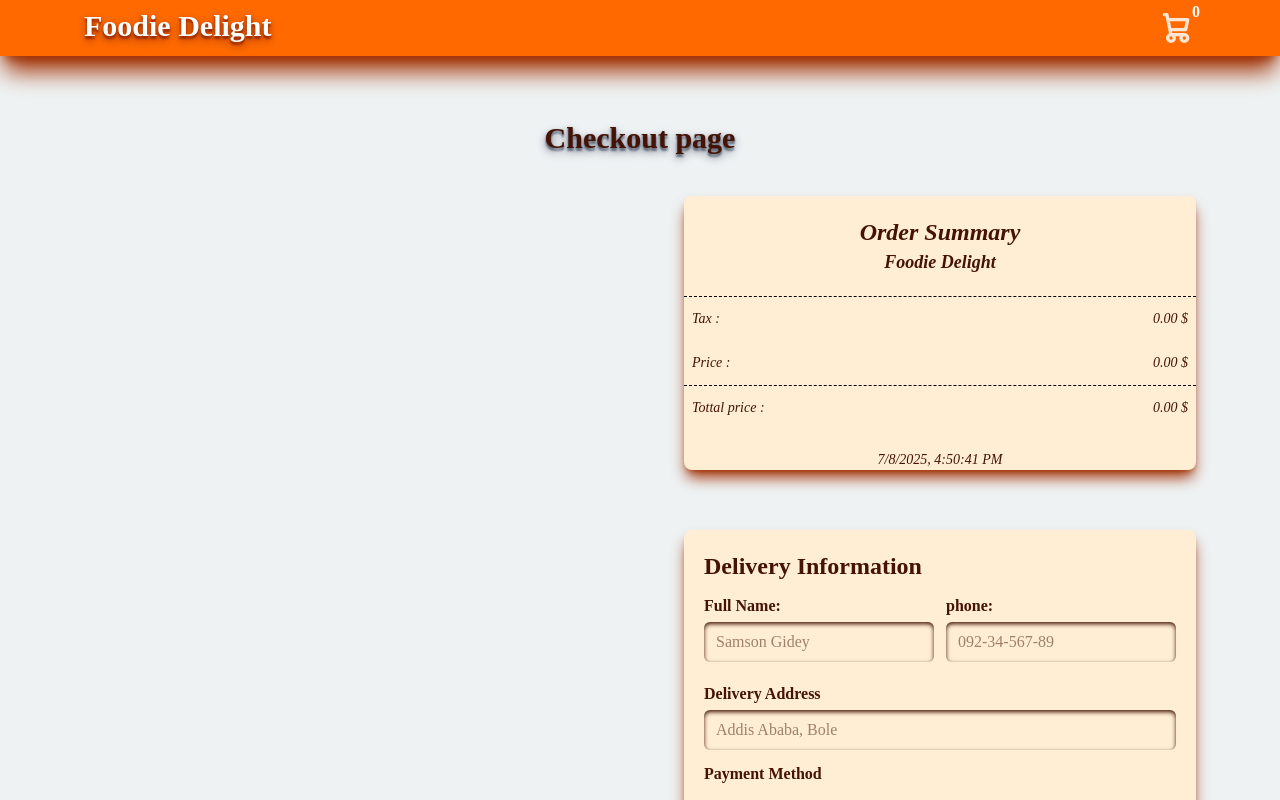
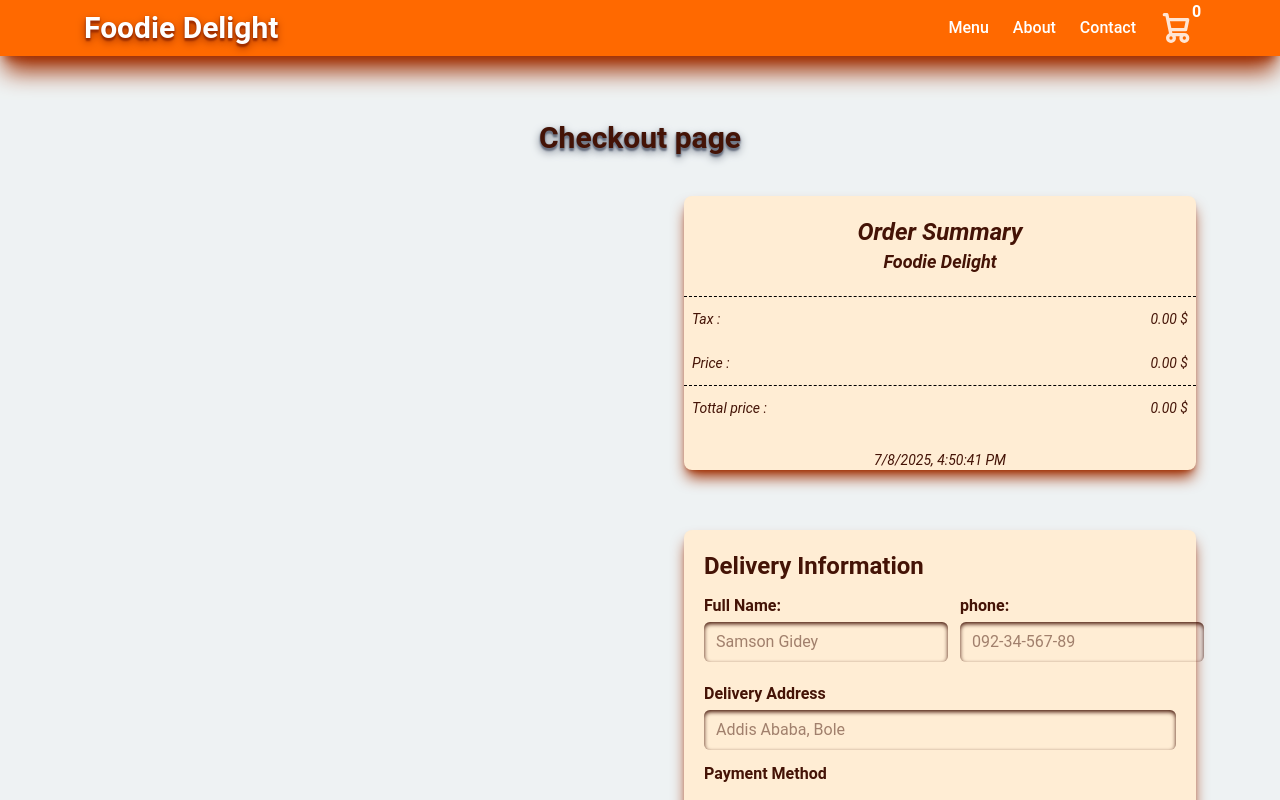
Before and after one commit to smile679/Foodie-Delight, a React (Vite) app: page /cart in a window 1280 px wide. Shown: the top 800 px of the page. Built offline with nearby package versions, Linux system fonts and the light colour scheme.

Commit message:
Refactor Header component and enhance navigation functionality; update Home component data fetching logic; modify CSS for font and styling improvements.

```diff
--- a/src/Components/Header.jsx
+++ b/src/Components/Header.jsx
@@ -1,27 +1,88 @@
-import { useNavigate } from 'react-router-dom';
-import { useUserContext } from '../Context/Context';
+import { useNavigate, useLocation } from "react-router-dom";
+import { Link as ScrollLink } from "react-scroll";
+import { useUserContext } from "../Context/Context";
 
-const Header = ()=>{
+const NAV_ITEMS = [
+  { label: "Menu", target: "menu" },
+  { label: "About", target: "about" },
+  { label: "Contact", target: "contact" },
+];
+
+const Header = () => {
   const { cart } = useUserContext();
-  const navigate = useNavigate()
+  const navigate = useNavigate();
+  const location = useLocation();
 
-  function enterCart(){
-     navigate('/cart')
+  function enterCart() {
+    navigate("/cart");
   }
 
-  return <header className='w-full fixed top-0 left-0 z-100 bg-orange-500 py-2 shadow-orange-800 shadow-xl'>
-          <div className='max-w-6xl mx-auto flex justify-between'>
-            <h2 className='ml-5 text-shadow-orange-800 text-shadow-lg cursor-pointer' onClick={()=>navigate('/')}>Foodie Delight</h2>
-            <div className='relative mr-5 hover:scale-120 cursor-pointer' onClick={enterCart}>
-              <svg className="w-10 h-10 text-white animate-pulse" aria-hidden="true" xmlns="http://www.w3.org/2000/svg" width="24" height="24" fill="none" viewBox="0 0 24 24">
-              <path stroke="currentColor" stroke-linecap="round" stroke-linejoin="round" stroke-width="2" d="M5 4h1.5L9 16m0 0h8m-8 0a2 2 0 1 0 0 4 2 2 0 0 0 0-4Zm8 0a2 2 0 1 0 0 4 2 2 0 0 0 0-4Zm-8.5-3h9.25L19 7H7.312"/>
-              </svg>
-              <div className='absolute -top-2 -right-3 font-semibold text-white w-4 h-4 rounded-full'>
-               {cart.length}
-              </div>
+  function handleNavClick(target) {
+    if (location.pathname !== "/") {
+      // navigate home, then scroll once it's mounted
+      navigate("/", { state: { scrollTo: target } });
+    }
+    // if already on '/', ScrollLink handles the scroll itself
+  }
+
+  return (
+    <header className="w-full fixed top-0 left-0 z-100 bg-orange-500 py-2 shadow-orange-800 shadow-xl">
+      <div className="max-w-6xl mx-auto flex justify-between items-center">
+        <h2
+          className="ml-5 text-shadow-orange-800 text-shadow-lg cursor-pointer"
+          onClick={() => navigate("/")}
+        >
+          Foodie Delight
+        </h2>
+
+        <div className="flex items-center gap-5">
+          <nav className="hidden md:flex gap-6 text-white font-medium">
+            {NAV_ITEMS.map((item) => (
+              <ScrollLink
+                key={item.target}
+                to={item.target}
+                smooth={true}
+                duration={500}
+                offset={-70}
+                spy={true}
+                activeClass="text-orange-900"
+                className="cursor-pointer hover:scale-105 transition"
+                onClick={() => handleNavClick(item.target)}
+              >
+                {item.label}
+              </ScrollLink>
+            ))}
+          </nav>
+
+          <div
+            className="relative mr-5 hover:scale-120 cursor-pointer"
+            onClick={enterCart}
+          >
+            <svg
+              className="w-10 h-10 text-white animate-pulse"
+              aria-hidden="true"
+              xmlns="http://www.w3.org/2000/svg"
+              width="24"
+              height="24"
+              fill="none"
+              viewBox="0 0 24 24"
+            >
+              <path
+                stroke="currentColor"
+                strokeLinecap="round"
+                strokeLinejoin="round"
+                strokeWidth="2"
+                d="M5 4h1.5L9 16m0 0h8m-8 0a2 2 0 1 0 0 4 2 2 0 0 0 0-4Zm8 0a2 2 0 1 0 0 4 2 2 0 0 0 0-4Zm-8.5-3h9.25L19 7H7.312"
+              />
+            </svg>
+            <div className="absolute -top-2 -right-3 font-semibold text-white w-4 h-4 rounded-full">
+              {cart.length}
             </div>
           </div>
-  </header>
-}
+        </div>
+      </div>
+    </header>
+  );
+};
 
 export default Header;
--- a/src/Components/Home.jsx
+++ b/src/Components/Home.jsx
@@ -14,32 +14,33 @@ const Home =()=>{
 
  const [debauncedQuery] = useDebounce(query,600);
 
+
+   useEffect(()=>{
     async function fetchData() {
       const API_KEY = import.meta.env.VITE_API_KEY;
       const URL = "https://api.spoonacular.com/recipes/complexSearch";
       setIsLoading(true);
-      try{
-        const res = await fetch(`${URL}?apiKey=${API_KEY}&query=${debauncedQuery}`);
-        const data =await res.json();
+      try {
+        const res = await fetch(
+          `${URL}?apiKey=${API_KEY}&query=${debauncedQuery}`,
+        );
+        const data = await res.json();
         if (data.results?.length) {
           setFood(data.results);
-            setError('');
+          setError("");
           // console.log(data.results);
           // console.log(debauncedQuery)
         } else {
           setFood([]);
-            setError('No results found.');
+          setError("No results found.");
         }
-
-      } catch(err){
-        console.error(err)
-        setError("Something went wrong while fetching data.")
+      } catch (err) {
+        console.error(err);
+        setError("Something went wrong while fetching data.");
       } finally {
-        setIsLoading(false)
+        setIsLoading(false);
       }
-
     }
-   useEffect(()=>{
       fetchData();
    },[ debauncedQuery ])
 
--- a/src/index.css
+++ b/src/index.css
@@ -3,11 +3,12 @@
 @import url('https://fonts.googleapis.com/css2?family=Poppins:ital,wght@0,100;0,200;0,300;0,400;0,500;0,600;0,700;0,800;0,900;1,100;1,200;1,300;1,400;1,500;1,600;1,700;1,800;1,900&display=swap');
 @import url('https://fonts.googleapis.com/css2?family=Dancing+Script:wght@400..700&display=swap');
 
+@import url('https://fonts.googleapis.com/css2?family=Roboto:ital,wght@0,100..900;1,100..900&display=swap');
+
 @theme {
   --color-primary: #030014;
   --color-secondary: #8399a2;
-
-  --font-Poppins: 'Poppins', serif;
+  --font-Poppins: 'Poppins';
 
   --aspect-ratio: 16 / 9;
   --aspect-retro: 4 / 3;
@@ -22,7 +23,7 @@
 
 @layer base {
   body {
-    font-family: "Poppins", serif;
+    font-family: "Roboto", sans-serif;
     font-optical-sizing: auto;
     background-color: #eef2f3;
     overflow-x: hidden;
@@ -61,7 +62,7 @@ li {
     shadow-orange-500 shadow-md;
   }
   .para {
-      @apply font-Poppins text-orange-950 text-4xl sm:text-5xl font-extrabold text-shadow-gray-500 text-shadow-lg
+      @apply text-orange-950 text-4xl sm:text-5xl font-extrabold text-shadow-gray-500 text-shadow-lg
       sm:flex sm:flex-col text-center pt-2 sm:gap-1 py-10 md:py-5 sm:tracking-widest;
     }
   }
```
Lines whose indentation alone changed are shown as unchanged.
